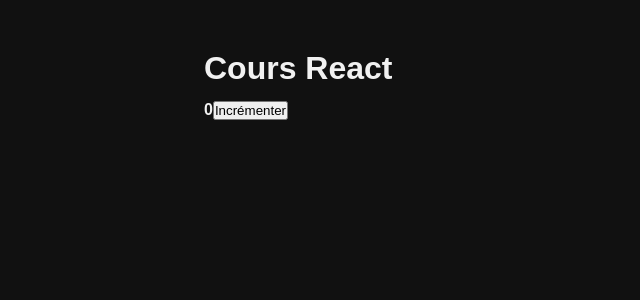
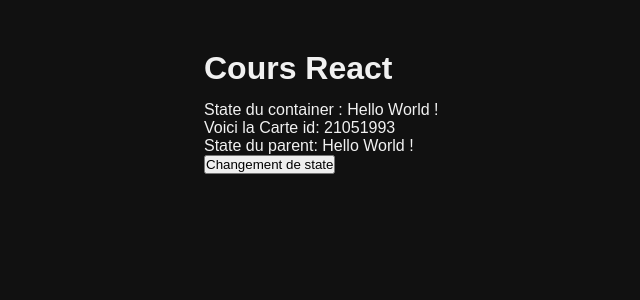
Before and after one commit to Arthur40480/ExerciceReact1, a React (Vite) app: page / in a window 1280 px wide. Shown: the top 300 px of the page, without its empty margins (36-676 px from the left). Built offline with nearby package versions, Linux system fonts and the light colour scheme.

Commit message:
Lessons Props

```diff
--- a/src/App.jsx
+++ b/src/App.jsx
@@ -1,4 +1,4 @@
-import Container from "./lessons/4.Le-state/Container"
+import Container from "./lessons/5.Les-props/Container"
 
 function App() {
 
--- /dev/null
+++ b/src/lessons/5.Les-props/Card.jsx
@@ -0,0 +1,11 @@
+import React from 'react'
+
+export default function Card(props) {
+  return (
+    <div>
+        <p>Voici la Carte id: {props.id}</p>
+        <p>State du parent: {props.state}</p>
+        <button onClick={() => props.changeState("Buongiorno !")}>Changement de state</button>
+    </div>
+  )
+}
--- a/src/lessons/5.Les-props/Container.jsx
+++ b/src/lessons/5.Les-props/Container.jsx
@@ -1,8 +1,15 @@
+import { useState } from "react"
+import Card from "./Card"
+
 export default function Container() {
+
+  const [state, setState] = useState("Hello World !")
+  const id = 21051993
 
   return (
     <div>
-
+      <p>State du container : {state}</p>
+      <Card id={id} state={state} changeState ={setState}/>
     </div>
   )
 }
```
